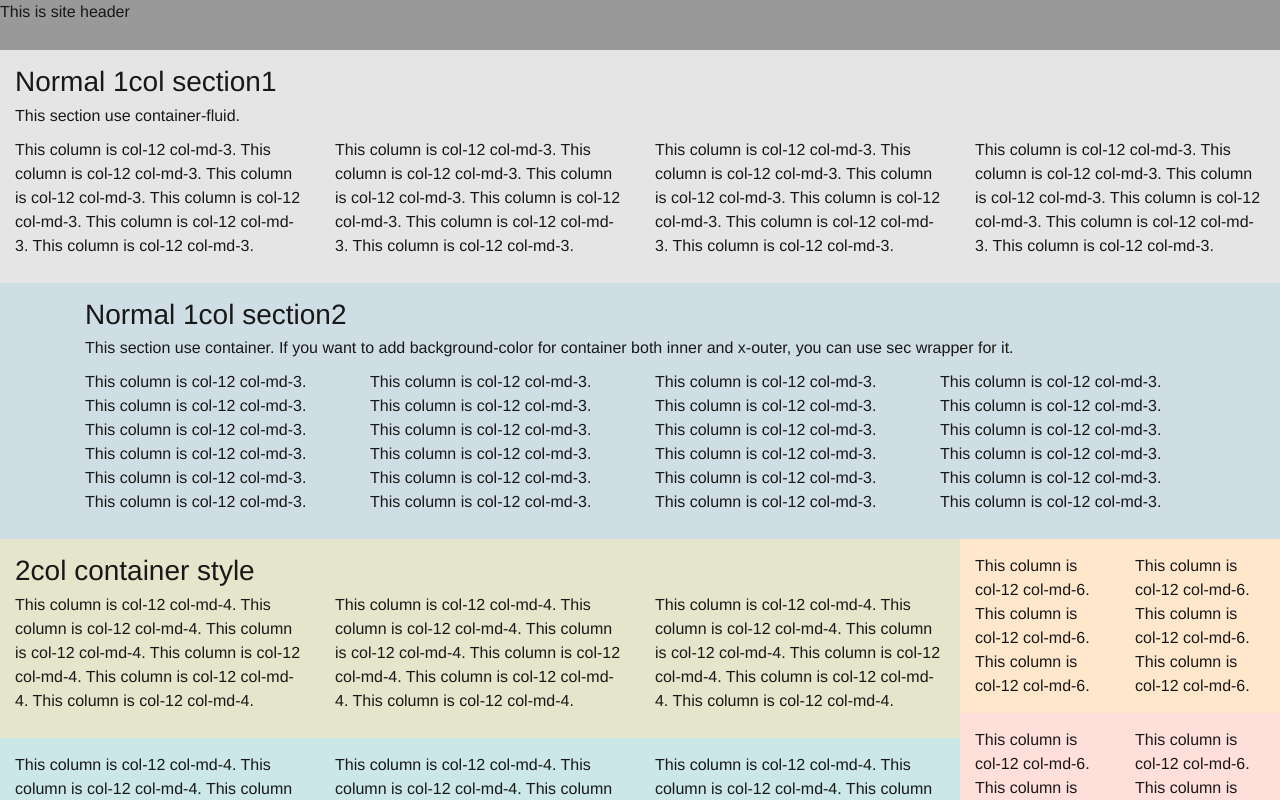
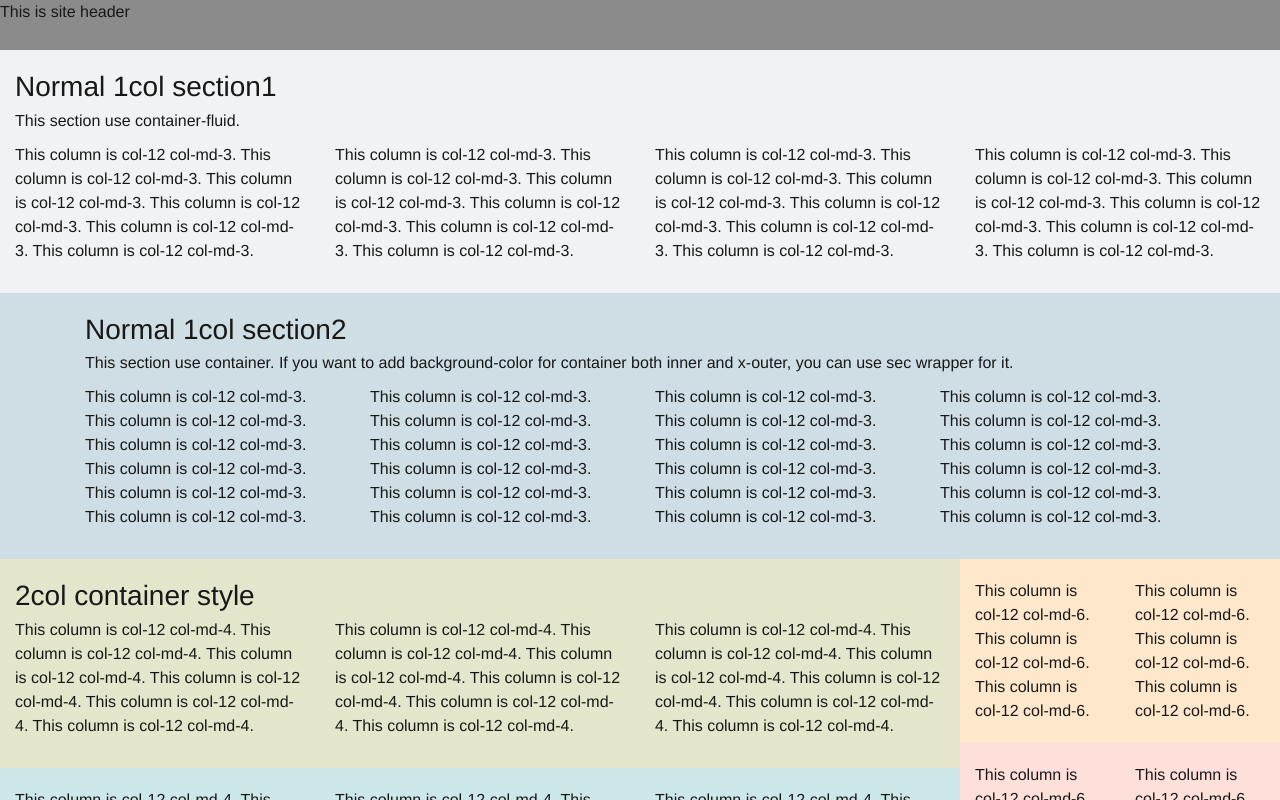
Before and after one commit to masa-sumimoto/html-starter, a website built with webpack: page public/index.html in a window 1280 px wide. Built offline with nearby package versions, Linux system fonts and the light colour scheme.

Commit message:
Update variables

```diff
--- a/src/scss/core/_variables.scss
+++ b/src/scss/core/_variables.scss
@@ -2,46 +2,68 @@
 // variables.scss
 // ========================================
 
-// [note] These definitions also include overriding & extending Bootstrap.
+// ---------------------------------
+// Fonts
+// ---------------------------------
+// [note] $font-family-base = $font-family-sans-serif
+$font-family-sans-serif: Helvetica Neue, Helvetica, Arial, sans-serif, Yu Gothic;
+$font-family-condensed-sans-serif: Helvetica Neue, Helvetica, Arial, sans-serif, Yu Gothic;
+$font-family-serif: Times, Georgia, serif;
+$font-family-monospace: monospace;
+
+$font-family-base: $font-family-sans-serif;
+$font-family-base-cond: $font-family-condensed-sans-serif;
+$font-family-display: $font-family-sans-serif;
+$headings-font-family: $font-family-sans-serif;
+
 
 // ---------------------------------
-// Fonts ※Override
+// Font
 // ---------------------------------
 $font-size-base: 1.6rem;
-// [note] $font-family-base = $font-family-sans-serif
-$font-family-sans-serif: Helvetica Neue, Helvetica, Arial, sans-serif, Yu Gothic;
+$font-weight-base: 400;
+$font-size-lg: ($font-size-base * 1.25);  // 20px
+$font-size-md: ($font-size-base * 1.125); // 18px
+$font-size-sm: ($font-size-base * 0.875); // 14px
+$font-size-xs: ($font-size-base) * 0.75;  // 12px
+
+
+// ---------------------------------
+// Heading Font
+// ---------------------------------
+$h1-font-size: $font-size-base * 3; // 48px
+$h2-font-size: $font-size-base * 2; // 32px
+$h3-font-size: $font-size-base * 1.75; // 28px
+$h4-font-size: $font-size-base * 1.5; // 24px
+$h5-font-size: $font-size-base * 1.25; // 20px
+$h6-font-size: $font-size-base; // 16px
+
 
 // ---------------------------------
 // Color System
 // ---------------------------------
 
-// Mono ※ Override & Extend
+// Mono
 // ------------------------------
 $white: #fff;
-
 $black: #000;
-$black-100: #e4e4e4;
-$black-200: #cbcbcb;
-$black-300: #b1b1b1;
-$black-400: #989898;
-$black-500: #7e7e7e;
-$black-600: #656565;
-$black-700: #4b4b4b;
-$black-800: #323232;
+$black-600: #5c5c5c;
+$black-700: #464646;
+$black-800: #2e2e2e;
 $black-900: #181818;
 
-$gray: #808080;
-$gray-100: #f1f1f1;
-$gray-200: #e5e5e5;
-$gray-300: #d8d8d8;
-$gray-400: #cbcbcb;
-$gray-500: #bfbfbf;
-$gray-600: #b2b2b2;
-$gray-700: #a5a5a5;
-$gray-800: #999;
-$gray-900: #8c8c8c;
+$gray: #676767;
+$gray-100: #f7f8f8;
+$gray-200: #f1f2f3;
+$gray-300: #e8ebee;
+$gray-400: #e8e8e8;
+$gray-500: #d9d9d9;
+$gray-600: #d1d1d1;
+$gray-700: #c0c1c2;
+$gray-800: #8b8b8b;
+$gray-900: #818181;
 
-// Red ※ Override & Extend
+// Red
 // ------------------------------
 $red: #f00;
 $red-100: #ffe4e4;
@@ -71,7 +93,7 @@ $reds: map-merge(
   $reds
 );
 
-// Tomato ※ Override
+// Tomato
 // ------------------------------
 $tomato: #ff6347;
 $tomato-100: #ffeeeb;
@@ -101,7 +123,7 @@ $tomatos: map-merge(
   $tomatos
 );
 
-// Blue ※ Override & Extend
+// Blue
 // ------------------------------
 $blue: #165e83;
 $blue-100: #e6eef1;
@@ -131,7 +153,7 @@ $blues: map-merge(
   $blues
 );
 
-// Dark Cyan ※ Extend
+// Dark Cyan
 // ------------------------------
 $dark-cyan: #008b8b;
 $dark-cyan-100: #e4f2f2;
@@ -161,7 +183,7 @@ $dark-cyans: map-merge(
   $dark-cyans
 );
 
-// Orange ※ Override & Extend
+// Orange
 // ------------------------------
 $orange: #ff8c00;
 $orange-100: #fff2e4;
@@ -191,7 +213,7 @@ $oranges: map-merge(
   $oranges
 );
 
-// Green ※ Override & Extend
+// Green
 // ------------------------------
 $green: #008000;
 $green-100: #e4f1e4;
@@ -221,7 +243,7 @@ $greens: map-merge(
   $greens
 );
 
-// Olive ※ Override
+// Olive
 // ------------------------------
 $olive: #808000;
 $olive-100: #f1f1e4;
@@ -264,11 +286,12 @@ $color-white-alpha60: rgba(255, 255, 255, 0.6);
 $color-white-alpha80: rgba(255, 255, 255, 0.8);
 $color-white-alpha90: rgba(255, 255, 255, 0.9);
 
+
 // ---------------------------------
 // Colors
 // ---------------------------------
 
-// Bootstrap ※ Override
+// Bootstrap
 // ------------------------------
 $primary: $blue;
 $secondary: $olive;
@@ -276,11 +299,19 @@ $success: $orange;
 $info: $dark-cyan;
 $warning: $tomato;
 $danger: $red;
-$light: $white;
-$dark: $black;
-// The primary button color is light. To let primary buttons have a light text color,
-// the threshold needs to upped.
-// $yiq-contrasted-threshold: 175;
+$light: $gray-200;
+$dark: $black-800;
+
+$theme-colors: (
+  "primary": $primary,
+  "secondary": $secondary,
+  "success": $success,
+  "info": $info,
+  "warning": $warning,
+  "danger": $danger,
+  "light": $light,
+  "dark": $dark
+);
 
 // Bg
 // ------------------------------
@@ -293,31 +324,45 @@ $color-accent-bg6: $tomato-200;
 $color-accent-bg7: $red-200;
 $color-accent-bg8: $green-200;
 
+// SNS Colors
+// ------------------------------
+$sns-twitter: #1da1f2;
+$sns-facebook: #3b5998;
+$sns-instagram: #e1306c;
+$sns-youtube: #f00;
+
+
 // ---------------------------------
-// Body
+// Element - Body
 // ---------------------------------
 $body-bg: $white;
 $body-color: $black-900;
 $body-rvs-bg: $body-color;
 $body-rvs-color: $body-bg;
 
+
 // ---------------------------------
-// Links
+// Element - Links
 // ---------------------------------
 $link-color: $blue;
-$link-decoration: none;
 $link-hover-color: darken($link-color, 15%);
+$link-decoration: underline;
 $link-hover-decoration: underline;
 
+
 // ---------------------------------
-// Grid columns / Spacers *Extend
+// Element - Border
 // ---------------------------------
-$grid-gutter-width: 30px;
+$color-border-cmn: $gray-400;
+
+
+// ---------------------------------
+// Grid columns / Spacers
+// ---------------------------------
+$spacer: 1rem; // Default: 1rem
+$grid-gutter-width: 30px; // Default: 30px
 $spacer-cmn: $grid-gutter-width / 2;
 
-// ex) .mb-3 = margin-bottom: 1rem;
-// ------------------------------
-$spacer: 1rem;
 $spacers: ();
 // stylelint-disable-next-line scss/dollar-variable-default
 $spacers: map-merge(
@@ -327,22 +372,29 @@ $spacers: map-merge(
     // 1: ($spacer * .25),
     // 2: ($spacer * .5),
     // 3: $spacer,
-    // 4: ($spacer * 1.5),
+    4: ($spacer * 2),
     // 5: ($spacer * 3),
     // ↑[note] Already defined
-    6: ($spacer * 4.5),
-    7: ($spacer * 6),
-    8: ($spacer * 7.5),
+    6: ($spacer * 4),
+    7: ($spacer * 5.5),
+    8: ($spacer * 7),
     9: ($spacer * 9),
-    cmn: $spacer-cmn
+    5px: 5px,
+    10px: 10px,
+    15px: 15px,
+    20px: 20px,
+    25px: 25px,
+    30px: 30px,
+    35px: 35px,
+    cmn: $spacer-cmn,
   ),
   $spacers
 );
 
+
 // ---------------------------------
 // Sizes
 // ---------------------------------
-
 // $sizes
 // ex) .w-90 = width: 90%;
 // ------------------------------
@@ -374,6 +426,7 @@ $sizes: map-merge(
   $sizes
 );
 
+
 // ---------------------------------
 // Grid breakpoints
 // ---------------------------------
@@ -385,6 +438,7 @@ $sizes: map-merge(
 //   xl: 1200px
 // );
 
+
 // ---------------------------------
 // Grid containers
 // ---------------------------------
@@ -395,6 +449,17 @@ $sizes: map-merge(
 //   xl: 1140px
 // );
 
+
+// ---------------------------------
+// Various settings
+// ---------------------------------
+// $enable-rounded: false;
+// $enable-grid-classes: true;
+// $enable-gradients: false;
+// $enable-shadows: false;
+// $enable-transitions: false;
+
+
 // ---------------------------------
 // Buttons + Forms
 // ---------------------------------
```
